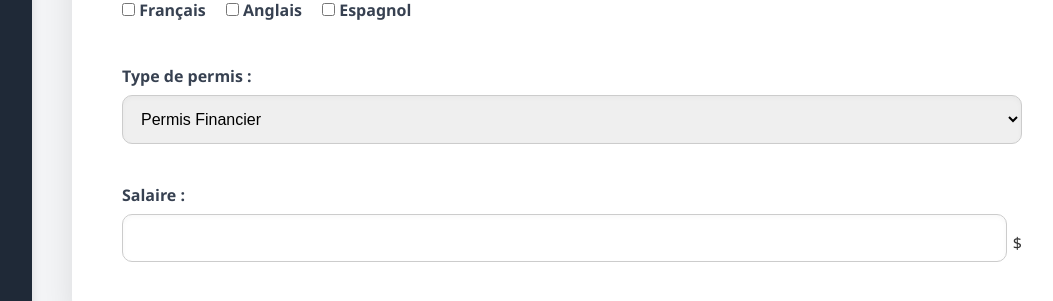
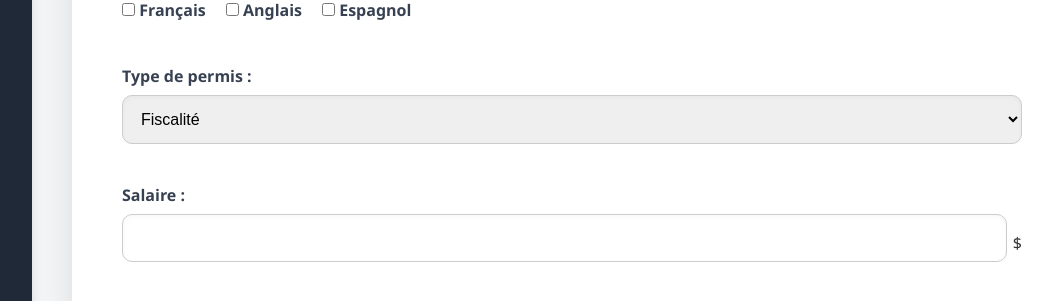
Before and after one commit to danny-abt/GLO-2005_projet, a Flask app: page /admin/create_conseiller in a window 1280 px wide. Shown: the part 1349-1650 px from the top of the page, without its empty margins (168-1221 px from the left). Run offline with Flask 3, Linux system fonts and the light colour scheme; the visitor is signed in with stand-in values (Sample User, id 1).

Commit message:
sexe - non binaire

```diff
--- a/templates/admin_create_conseiller.html
+++ b/templates/admin_create_conseiller.html
@@ -30,6 +30,7 @@
 <select name="sexe" id="sexe" required>
     <option value="Homme">Homme</option>
     <option value="Femme">Femme</option>
+    <option value="Non-binaire">Non-binaire</option>
 </select>
 
 <br>
@@ -61,8 +62,12 @@
 
 <label for="type_permis">Type de permis :</label>
 <select name="type_permis" id="type_permis" required>
-    <option value="Financier">Permis Financier</option>
-    <option value="A SAVOIR">Gael Dis nous XD </option>
+    <option value="Fiscalité">Fiscalité</option>
+    <option value="Bourse">Bourse </option>
+    <option value="Immobilier">Immobilier </option>
+    <option value="Entrepeunariat">Entrepeunariat </option>
+    <option value="Assurance">Assurance </option>
+    <option value="Gestion de risque">Gestion de risque </option>
 </select>
 
 <br><br>
--- a/templates/admin_modifier_profil.html
+++ b/templates/admin_modifier_profil.html
@@ -23,6 +23,8 @@
     <select name="sexe" id="sexe" required>
         <option value="Homme" {% if admin.sexe == 'Homme' %}selected{% endif %}>Homme</option>
         <option value="Femme" {% if admin.sexe == 'Femme' %}selected{% endif %}>Femme</option>
+        <option value="Femme" {% if admin.sexe == 'Non-binaire' %}selected{% endif %}>Non-binaire</option>
+
     </select>
     <br><br>
 
--- a/templates/conseiller_ajout_client.html
+++ b/templates/conseiller_ajout_client.html
@@ -27,6 +27,7 @@
             <select name="sexe" required>
                 <option value="Homme">Homme</option>
                 <option value="Femme">Femme</option>
+                <option value="Non-binaire">Non-binaire</option>
             </select>
         </p>
         <p><label>Email :</label> <input type="email" name="mail"></p>
```
